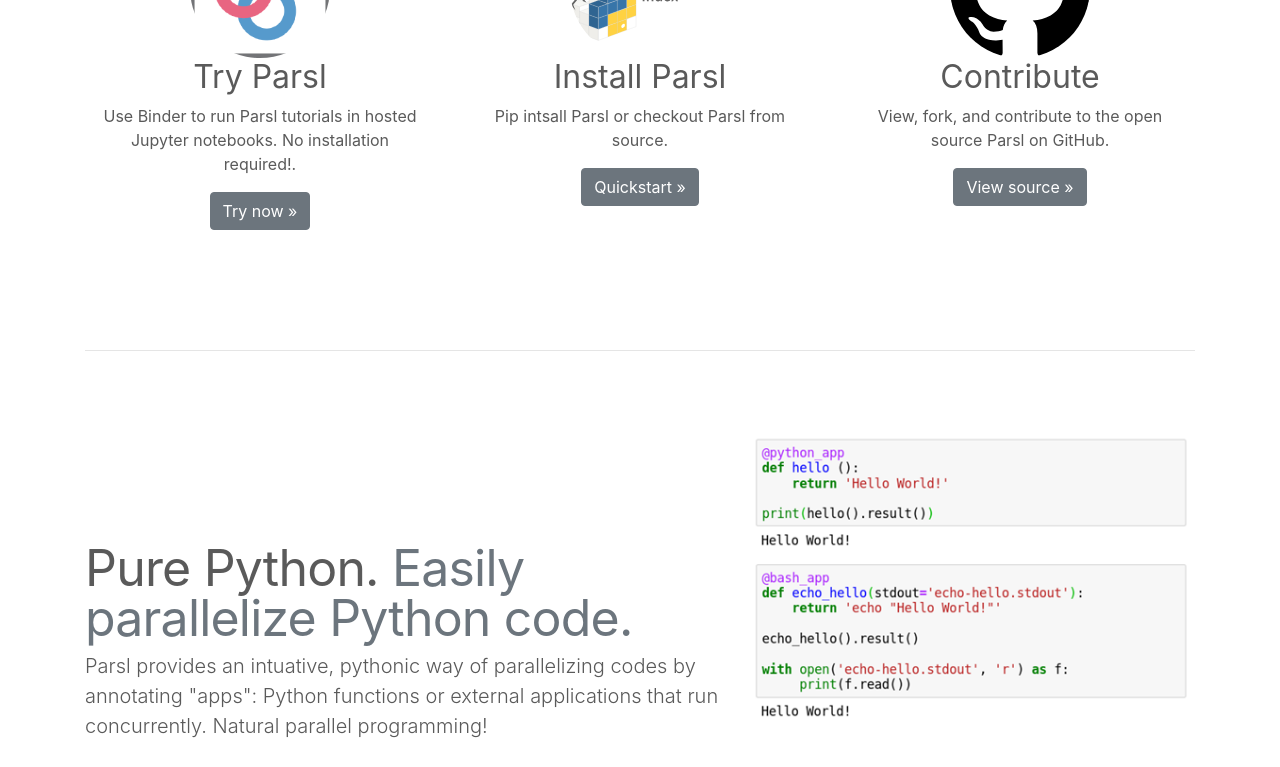
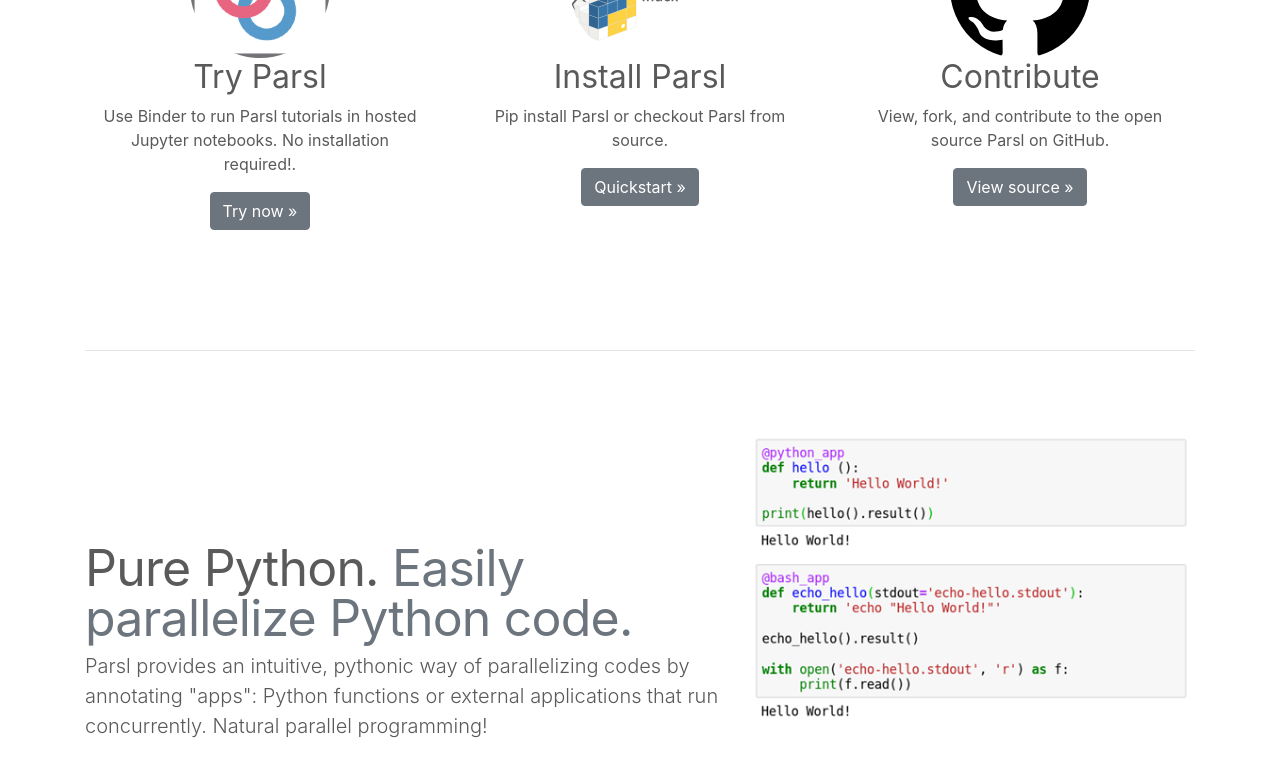
Before and after one commit to Parsl/parsl.github.io, a Jekyll site: the page built from index.html, in a window 1280 px wide and 1400 px high, scrolled down 552 px. Shown: the part 154-921 px from the top of the window. Built offline with Jekyll 4.4.1, drawn with Linux system fonts in a browser that asks for light colours.

Commit message:
Fix spelling

```diff
--- a/case_studies.html
+++ b/case_studies.html
@@ -55,9 +55,9 @@
    <div class="row">
      <div class="col-md-7">
        <h5 class="case-study-heading">Cosmology</h5>
-       <p>The <a href="http://www.lsst-desc.org/">Dark Enery Science Collaboration (DESC)</a> seeks to understand the nature of
+       <p>The <a href="http://www.lsst-desc.org/">Dark Energy Science Collaboration (DESC)</a> seeks to understand the nature of
 dark energy and further our understanding of the acceleration of the expansion of the universe. DESC aims to leverage the huge
-dataset produced by the Large Synoptic Survey Telescope (LSST) to measure how Dark Energy behaves over time. DESC memebers are using Parsl to develop workfows for weak lensing, large scale structures, supernovae, and galaxy clusters.</p>
+dataset produced by the Large Synoptic Survey Telescope (LSST) to measure how Dark Energy behaves over time. DESC members are using Parsl to develop workflows for weak lensing, large scale structures, supernovae, and galaxy clusters.</p>
      </div>
      <div class="col-md-5">
        <img class="cs-image img-fluid mx-auto" src="images/cs-cosmology.png">
--- a/index.html
+++ b/index.html
@@ -36,7 +36,7 @@
             <div class="container">
               <div class="carousel-caption text-right">
                 <h1>Machine learning.</h1>
-                <p>Parsl provides intuative, scalable, and reliable execution of machine learning training and inference workflows.</p>
+                <p>Parsl provides intuitive, scalable, and reliable execution of machine learning training and inference workflows.</p>
                 <p><a class="btn btn-lg btn-primary" href="readthedocs" role="button">Get started with Parsl</a></p>
               </div>
             </div>
@@ -70,7 +70,7 @@
           <div class="col-lg-4">
             <img class="rounded-circle" src="images/pypi.svg" alt="Download Parsl" width="140" height="140">
             <h2>Install Parsl</h2>
-            <p>Pip intsall Parsl or checkout Parsl from source.</p>
+            <p>Pip install Parsl or checkout Parsl from source.</p>
             <p><a class="btn btn-secondary" href="docs?" role="button">Quickstart »</a></p>
           </div><!-- /.col-lg-4 -->
           <div class="col-lg-4">
@@ -88,7 +88,7 @@
         <div class="row featurette">
           <div class="col-md-7">
             <h2 class="featurette-heading">Pure Python. <span class="text-muted">Easily parallelize Python code.</span></h2>
-            <p class="lead">Parsl provides an intuative, pythonic way of parallelizing codes by annotating "apps": Python functions or external applications that run concurrently. Natural parallel programming!</p>
+            <p class="lead">Parsl provides an intuitive, pythonic way of parallelizing codes by annotating "apps": Python functions or external applications that run concurrently. Natural parallel programming!</p>
           </div>
           <div class="col-md-5">
             <img class="featurette-image img-fluid mx-auto" src="images/parsl-code.png">
```
Also changed, not shown: other parts of case_studies.html (+1 -1 lines).
